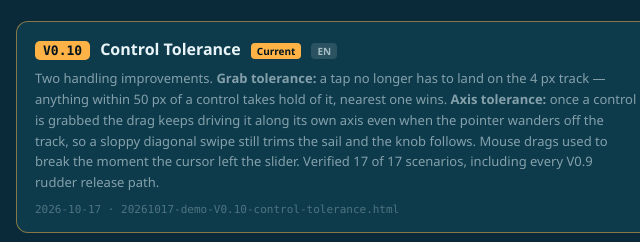
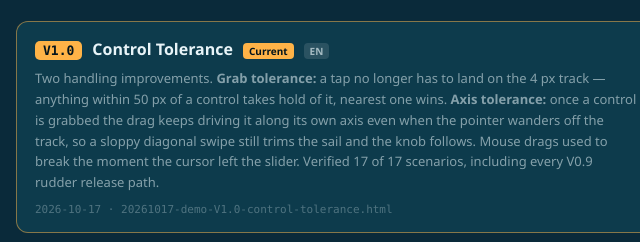
Before and after one commit to ly2164/SimSailing, a plain HTML site: page index.html in a window 1280 px wide. Shown: the part 221-463 px from the top of the page, 304-944 px from the left. Drawn offline with Linux system fonts and the light colour scheme.

Commit message:
Rename V0.10 to V1.0 (0.10 is not a valid decimal step)

```diff
--- a/index.html
+++ b/index.html
@@ -106,15 +106,15 @@
         V0.1&ndash;V0.4 keep their original Chinese interface; V0.5 onward are English.
     </div>
 
-    <a class="card current" href="20261017-demo-V0.10-control-tolerance.html">
+    <a class="card current" href="20261017-demo-V1.0-control-tolerance.html">
         <div class="card-top">
-            <span class="ver">V0.10</span>
+            <span class="ver">V1.0</span>
             <span class="card-title">Control Tolerance</span>
             <span class="badge">Current</span>
             <span class="tag">EN</span>
         </div>
         <div class="card-desc">Two handling improvements. <strong>Grab tolerance:</strong> a tap no longer has to land on the 4&nbsp;px track &mdash; anything within 50&nbsp;px of a control takes hold of it, nearest one wins. <strong>Axis tolerance:</strong> once a control is grabbed the drag keeps driving it along its own axis even when the pointer wanders off the track, so a sloppy diagonal swipe still trims the sail and the knob follows. Mouse drags used to break the moment the cursor left the slider. Verified 17 of 17 scenarios, including every V0.9 rudder release path.</div>
-        <div class="card-meta">2026-10-17 &middot; 20261017-demo-V0.10-control-tolerance.html</div>
+        <div class="card-meta">2026-10-17 &middot; 20261017-demo-V1.0-control-tolerance.html</div>
     </a>
 
     <a class="card old" href="20261017-demo-V0.9-rudder-release.html">
```
Also changed, not shown: 20261017-demo-V1.0-control-tolerance.html (renamed from 20261017-demo-V0.10-control-tolerance.html).
